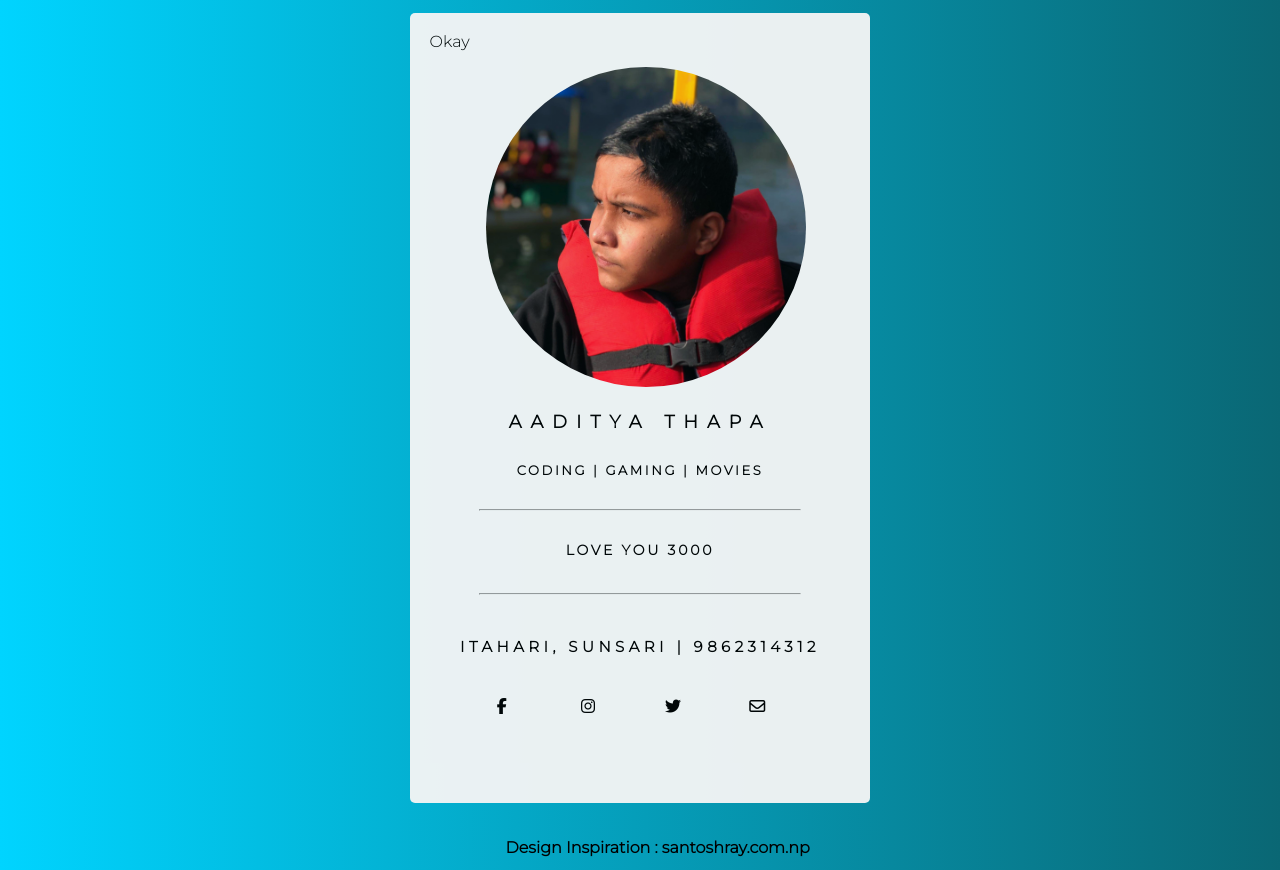
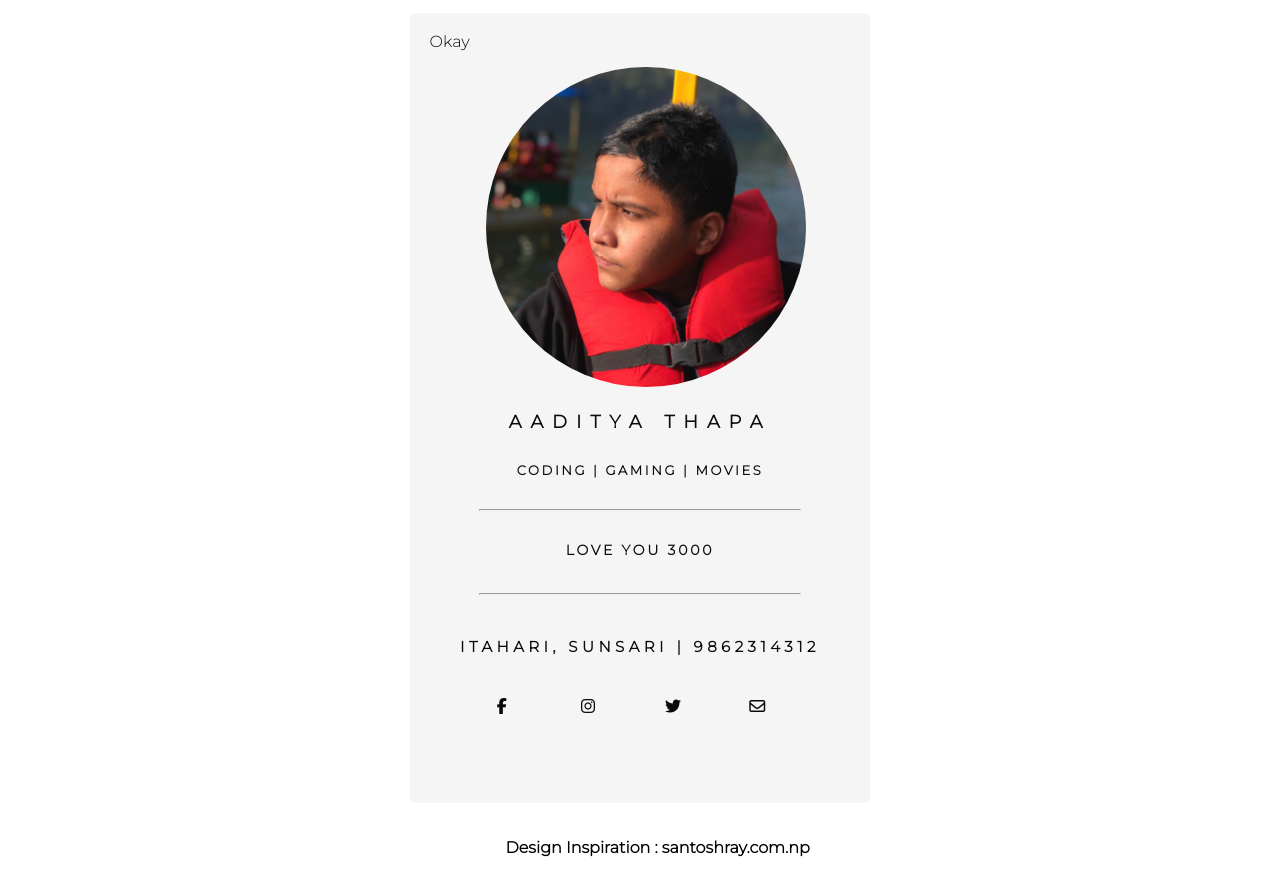
Before and after one commit to Aadithapa456/Aadityathapa456, a plain HTML site: page index.html in a window 1280 px wide. Shown: the top 870 px of the page. Drawn offline with Linux system fonts and the light colour scheme.

Commit message:
Update style.css

```diff
--- a/style.css
+++ b/style.css
@@ -4,7 +4,7 @@
     font-family: 'Montserrat', sans-serif;
 }
 body{
-    background-image:linear-gradient(to left,#0a6774,#00d4ff);
+    background-image:radial-gradient(to left,#0a6774,#00d4ff);
     overflow-x: hidden;
     z-index:-1;
 
```
